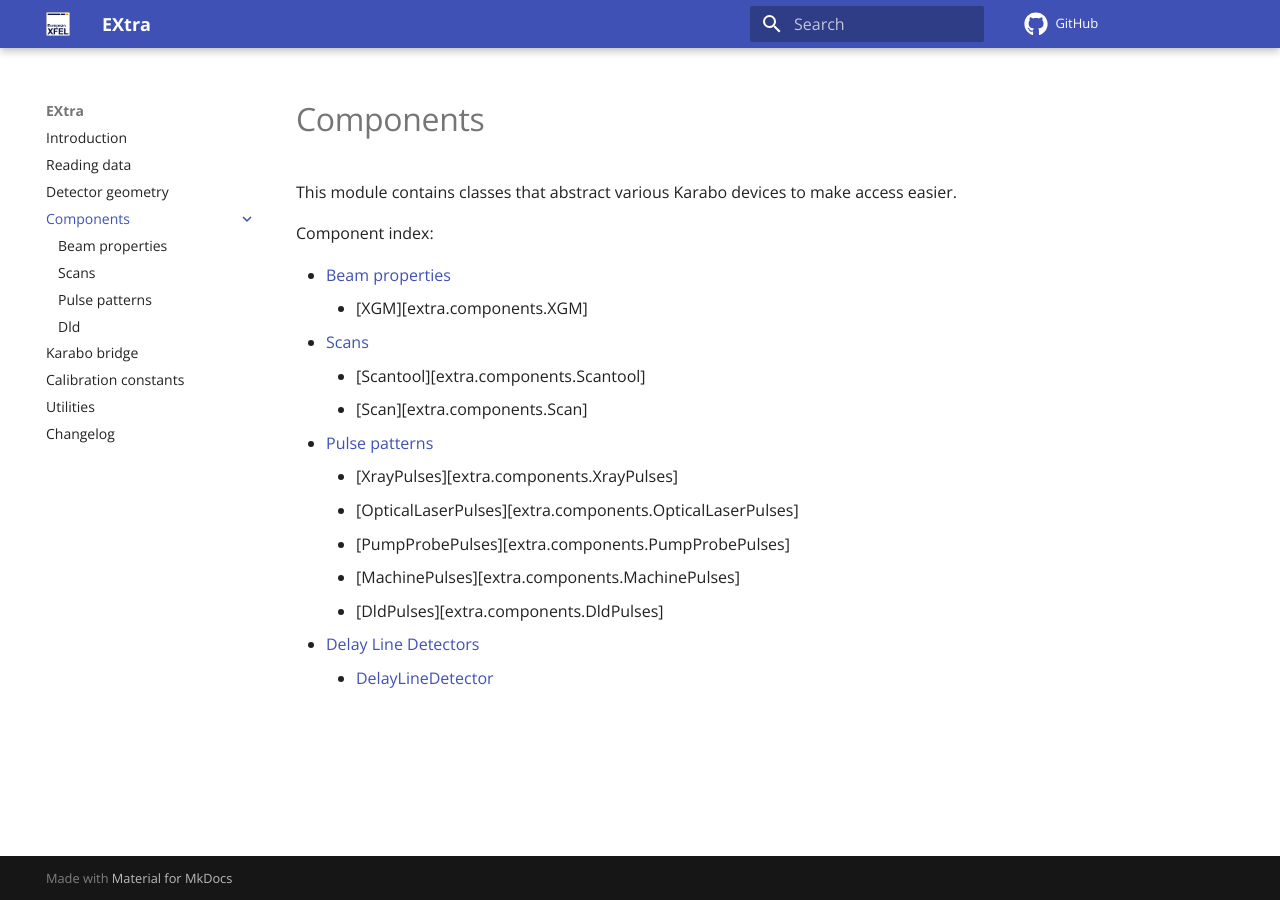
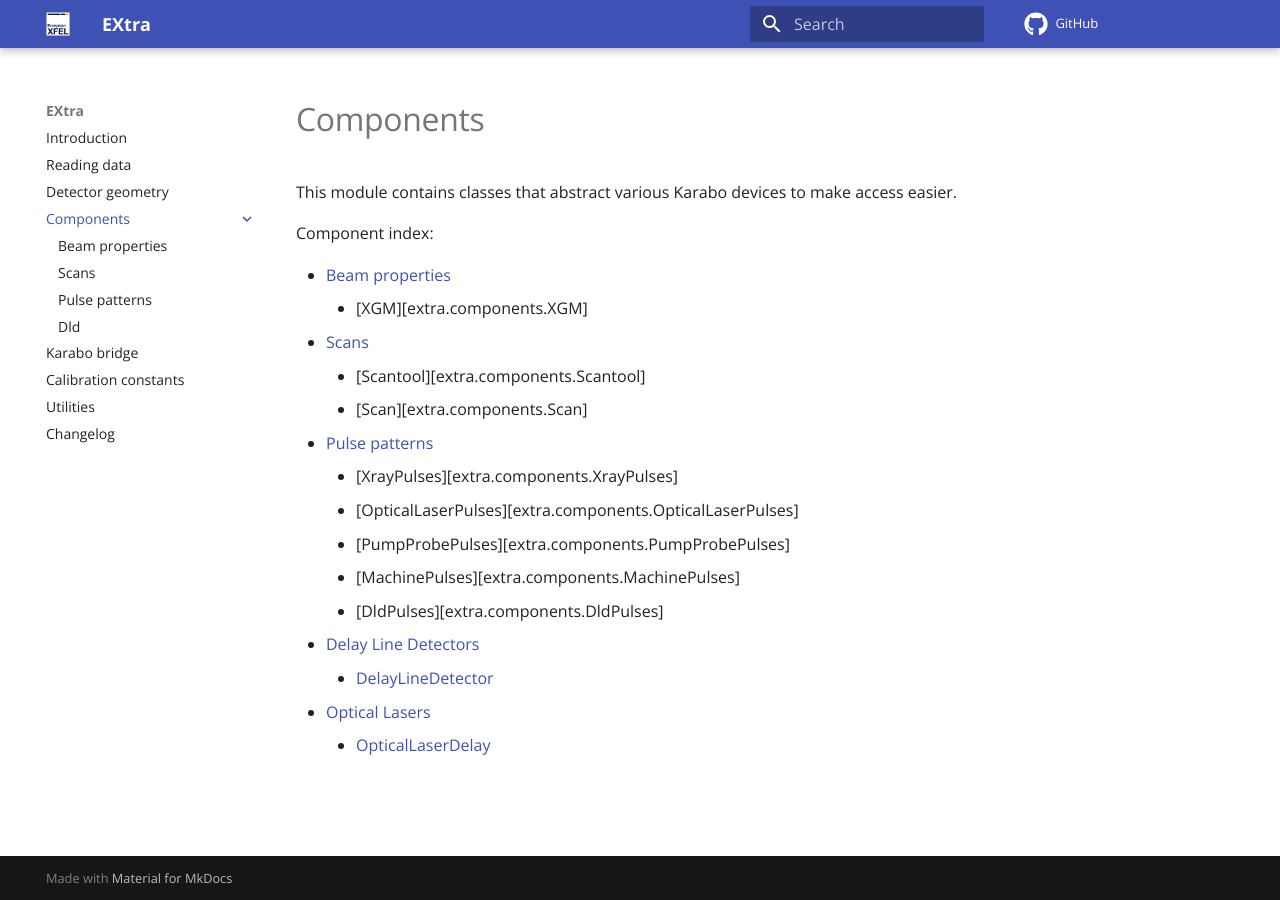
Before and after one commit to European-XFEL/EXtra, an MkDocs documentation site: the page built from docs/components/index.md, in a window 1280 px wide. Built offline with MkDocs 1.6.1 and Material for MkDocs 9.7.7, drawn with Linux system fonts in a browser that asks for light colours; comment, search, counter and statistics services are not loaded.

Commit message:
Add docs for OpticalLaserDelay

```diff
--- a/docs/components/index.md
+++ b/docs/components/index.md
@@ -18,3 +18,5 @@ Component index:
     - [DldPulses][extra.components.DldPulses]
 - [Delay Line Detectors](dld.md)
     - [DelayLineDetector](extra.components.DelayLineDetector)
+- [Optical Lasers](las.md)
+    - [OpticalLaserDelay](extra.components.OpticalLaserDelay)
```
Also changed, not shown: docs/changelog.md (+1 -0 lines), docs/components/las.md (added, +1 -0 lines).
